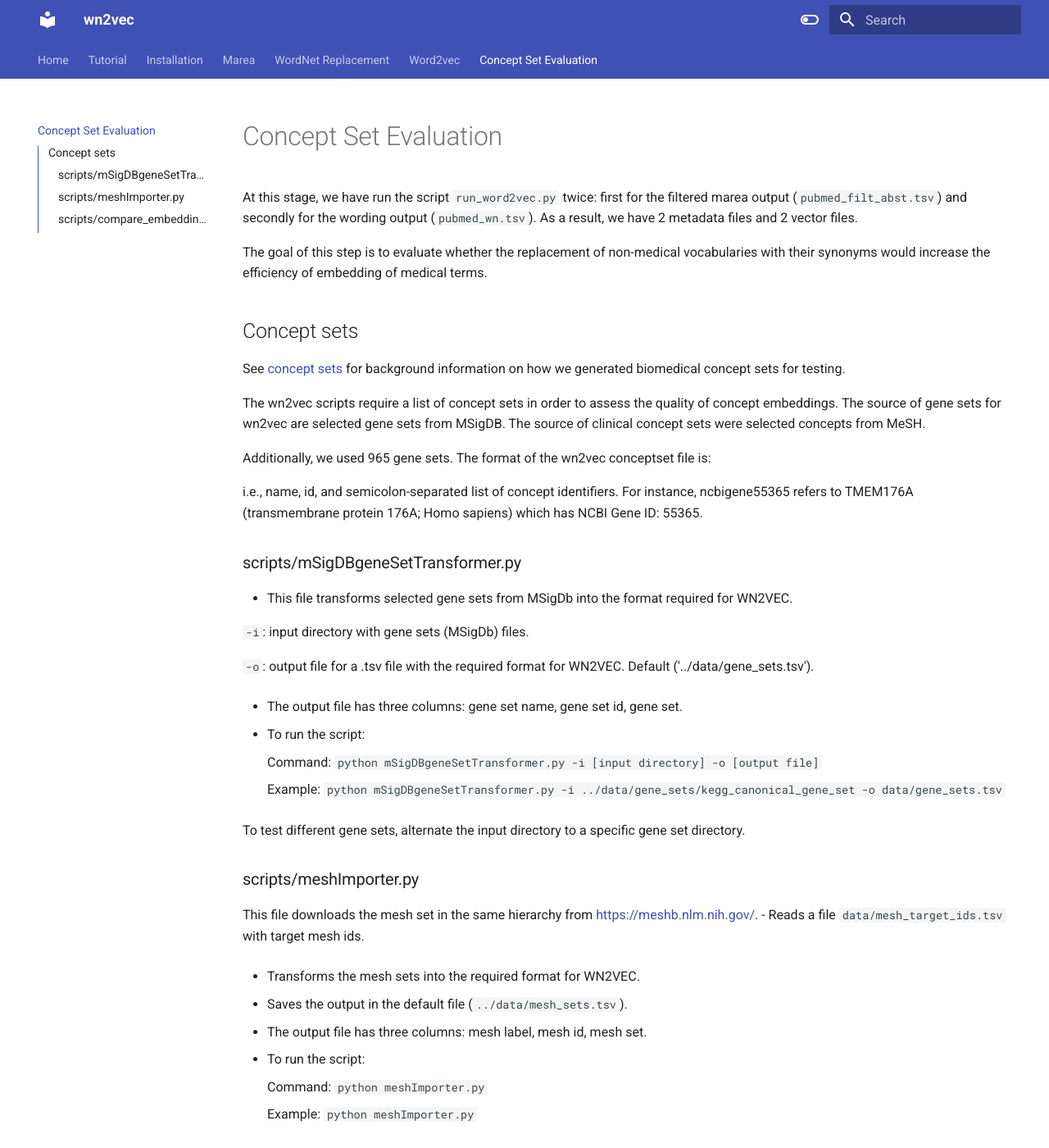
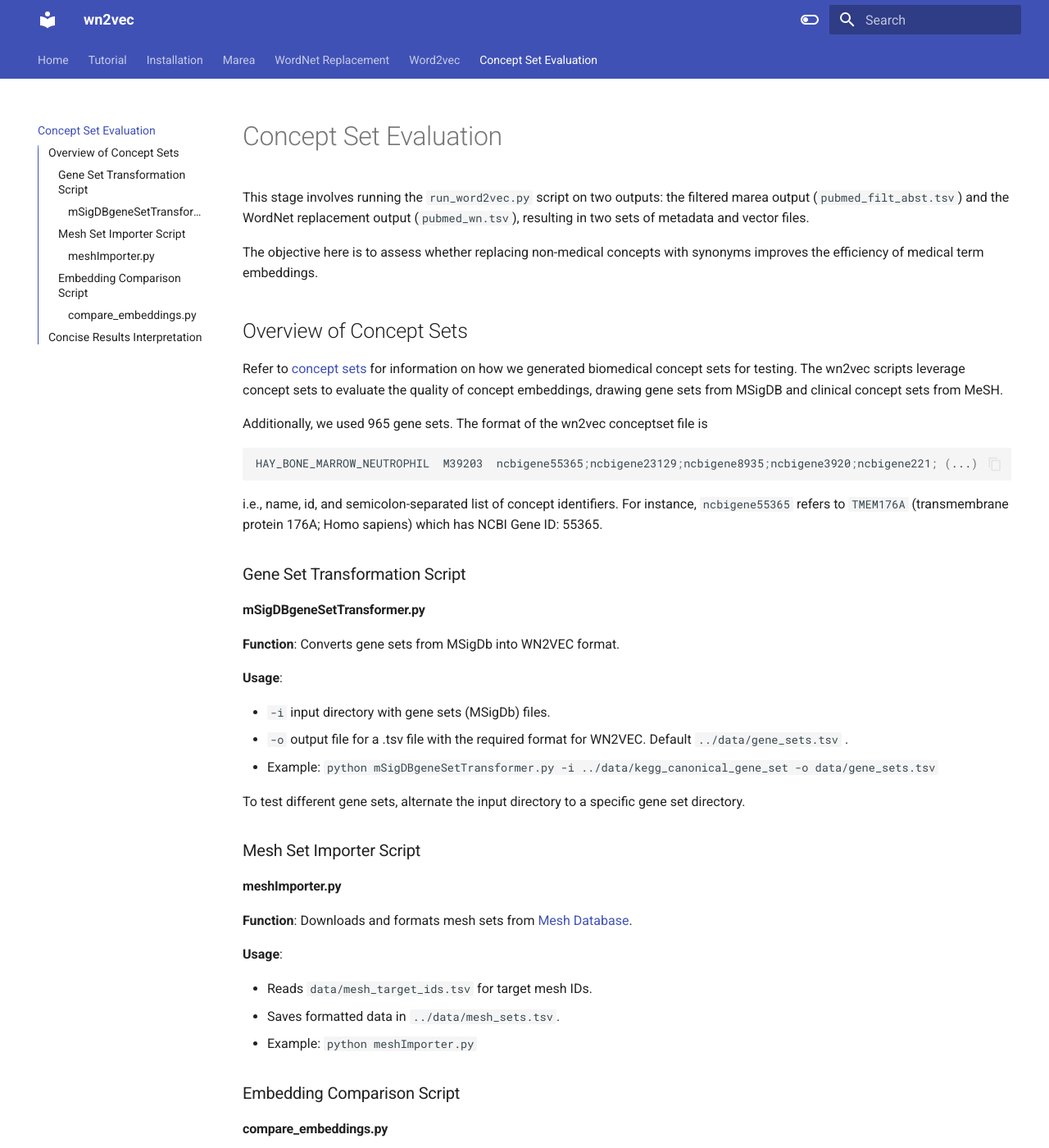
Before and after one commit to TheJacksonLaboratory/wn2vec, an MkDocs documentation site: the page built from docs/conceptset_evaluation.md, in a window 1280 px wide and 1400 px high. Shown: the whole window at 82% size. Built offline with MkDocs 1.6.1 and Material for MkDocs 9.7.7, drawn with Linux system fonts in a browser that asks for light colours; some of the changed text lies outside the part shown.

Commit message:
updated documentation

````diff
--- a/docs/conceptset_evaluation.md
+++ b/docs/conceptset_evaluation.md
@@ -1,74 +1,69 @@
 # Concept Set Evaluation
 
-At this stage, we have run the script `run_word2vec.py` twice: first for the filtered marea output (`pubmed_filt_abst.tsv`) and secondly for the wording output (`pubmed_wn.tsv`). As a result, we have 2 metadata files and 2 vector files.
+This stage involves running the `run_word2vec.py` script on two outputs: the filtered marea output (`pubmed_filt_abst.tsv`) and the WordNet replacement output (`pubmed_wn.tsv`), resulting in two sets of metadata and vector files.
 
-The goal of this step is to evaluate whether the replacement of non-medical vocabularies with their synonyms would increase the efficiency of embedding of medical terms.
-
-## Concept sets
-
-See [concept sets](concept_sets.md) for background information on how we generated biomedical concept sets for testing.
-
-The wn2vec scripts require a list of concept sets in order to assess the quality of concept embeddings. The source of gene sets for wn2vec are selected gene sets from MSigDB. The source of clinical concept sets were selected concepts from MeSH.
-
-Additionally, we used 965 gene sets. The format of the wn2vec conceptset file is:
+The objective here is to assess whether replacing non-medical concepts with synonyms improves the efficiency of medical term embeddings.
 
 
-i.e., name, id, and semicolon-separated list of concept identifiers. For instance, ncbigene55365 refers to TMEM176A (transmembrane protein 176A; Homo sapiens) which has NCBI Gene ID: 55365.
+## Overview of Concept Sets
 
-### scripts/mSigDBgeneSetTransformer.py
+Refer to [concept sets](concept_sets.md) for information on how we generated biomedical concept sets for testing. The wn2vec scripts leverage concept sets to evaluate the quality of concept embeddings, drawing gene sets from MSigDB and clinical concept sets from MeSH.
 
-- This file transforms selected gene sets from MSigDb into the format required for WN2VEC.
+Additionally, we used 965 gene sets. The format of the wn2vec conceptset file is
+    ```shell
+    HAY_BONE_MARROW_NEUTROPHIL	M39203	ncbigene55365;ncbigene23129;ncbigene8935;ncbigene3920;ncbigene221; (...)
+    ```
 
-`-i`: input directory with gene sets (MSigDb) files.
+i.e., name, id, and semicolon-separated list of concept identifiers.
+For instance,  `ncbigene55365` refers to `TMEM176A` (transmembrane protein 176A; Homo sapiens) which has NCBI Gene ID: 55365.
 
-`-o`: output file for a .tsv file with the required format for WN2VEC. Default ('../data/gene_sets.tsv').
 
-- The output file has three columns: gene set name, gene set id, gene set.
+### Gene Set Transformation Script
 
-- To run the script:
+#### mSigDBgeneSetTransformer.py
 
-    Command: `python mSigDBgeneSetTransformer.py -i [input directory] -o [output file]`
+**Function**: Converts gene sets from MSigDb into WN2VEC format.
 
-    Example: `python mSigDBgeneSetTransformer.py -i ../data/gene_sets/kegg_canonical_gene_set -o data/gene_sets.tsv`
+**Usage**:
+
+  - `-i` input directory with gene sets (MSigDb) files.
+  - `-o`  output file for a .tsv file with the required format for WN2VEC. Default `../data/gene_sets.tsv` .
+  - Example: `python mSigDBgeneSetTransformer.py -i ../data/kegg_canonical_gene_set -o data/gene_sets.tsv`
 
 To test different gene sets, alternate the input directory to a specific gene set directory.
 
 
-### scripts/meshImporter.py
+### Mesh Set Importer Script
 
-This file downloads the mesh set in the same hierarchy from [https://meshb.nlm.nih.gov/](https://meshb.nlm.nih.gov/).
-- Reads a file `data/mesh_target_ids.tsv` with target mesh ids.
+#### meshImporter.py
 
-- Transforms the mesh sets into the required format for WN2VEC.
+**Function**: Downloads and formats mesh sets from <a href="https://meshb.nlm.nih.gov/" target="_blank">Mesh Database</a>.
 
-- Saves the output in the default file (`../data/mesh_sets.tsv`).
+**Usage**:
 
-- The output file has three columns: mesh label, mesh id, mesh set.
+  - Reads `data/mesh_target_ids.tsv` for target mesh IDs.
+  - Saves formatted data in `../data/mesh_sets.tsv`.
+  - Example: `python meshImporter.py`
 
-- To run the script:
+### Embedding Comparison Script
 
-    Command: `python meshImporter.py`
+#### compare_embeddings.py
+**Function**: Compares embeddings from `pubmed_filt_abst.tsv` and `pubmed_wn.tsv` using selected MeSH and gene sets.
 
-    Example: `python meshImporter.py`
+**Parameters**:
 
-### scripts/compare_embeddings.py
+  - `-i`: TensorFlow file directory.
+  - `-c`: Concept set directory.
+  - `-p`: Prefix for PubTator TensorFlow files.
+  - `-w`: Prefix for WordNet TensorFlow files.
+  - `-o`: Output file name.
+  - Example: `python compare_embeddings.py -i ../data/metadata_threshold -c ../data/bio_geneset.tsv -p pubt -w wn -o comn_concepts.tsv`
 
-Takes in vectors and metadata files from word2vec of both filtered marea output (`pubmed_filt.tsv`) and WordNet transformed abstracts (`wordnet.tsv`) and assesses using both selected MeSH sets and gene sets from the above steps.
+## Concise Results Interpretation
 
-Parameters:
+- **Objective**: Evaluate the impact of synonym replacement on embedding efficiency.
+- **Method**: Compare mean distances in concept clusters between `pubmed_filt_abst.tsv` and `pubmed_wn.tsv`.
+- **Criteria**: A true count is recorded if a gene set/mesh set’s mean in `pubmed_wn.tsv` is lower than in `pubmed_filt_abst.tsv`.
+- **Threshold**: Consider sets with at least 3 common vocabularies in the metadata files.
 
-- `-i`: input directory for TensorFlow files (4 files).
-
-- `-c`: input directory for concept sets (MeSH sets / Gene sets).
-
-- `-p`: prefix for PubTator TensorFlow output files, e.g., `pubt`.
-
-- `-w`: prefix for WordNet TensorFlow output files, e.g., `wn`.
-
-- `-o`: name of the output file, e.g., `comn_concepts.tsv`.
-
-
-- To run the script:
-    Example: `python compare_embeddings.py -i ../data/metadata_threshold -c ../data/bio_geneset.tsv -p pubt -w wn -o comn_concepts.tsv`
-
-The process involves using cosine distance to find the cluster mean distance of each gene set/mesh set in both files `pubmed_filt.tsv` and `wordnet.tsv`. We then compare the mean distance of each gene set in both `pubmed_filt.tsv` or `wordnet.tsv`, and test using a T-test the difference between both means. If a particular gene set/mesh set’s mean of `wordnet.tsv` is less than the same gene set/mesh set’s mean of `pubmed_filt.tsv`, then we count that as a true count. In all gene sets/mesh sets, we filter by the threshold of at least having 3 common vocabularies with the metadata from `pubmed_filt.tsv` or `wordnet.tsv`. I.e., if there is a gene set or mesh set which only has one gene/mesh ID in common with the metadata, we disregard that gene set.
+The results highlight the effectiveness of synonym replacement in improving the clustering of biomedical concepts.
````
Also changed, not shown: docs/concept_sets.md (+3 -7 lines), docs/index.md (+8 -2 lines), 1 other file.
